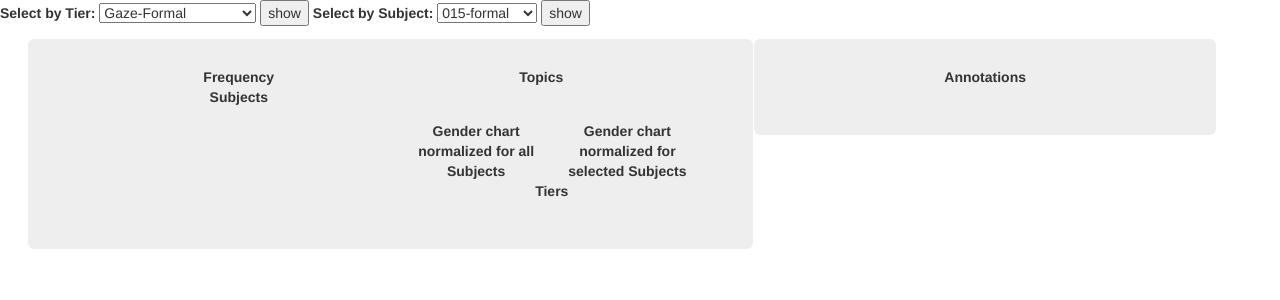
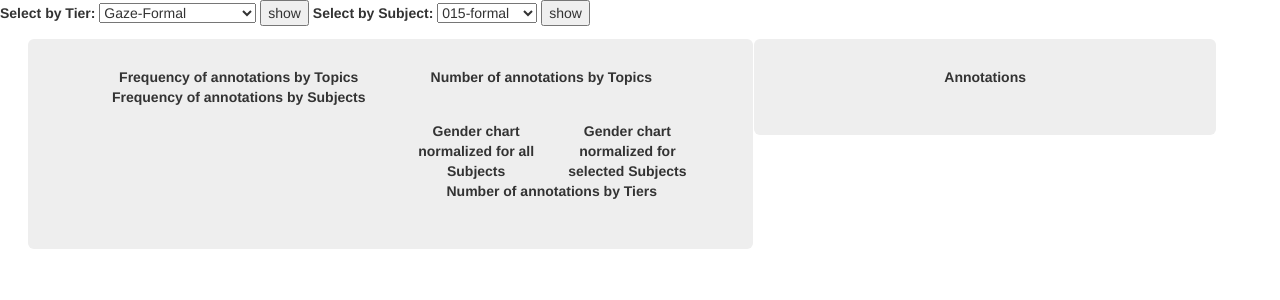
Before and after one commit to EmiTrif/thesisV2, a Node server app: page / in a window 1280 px wide. Shown: the top 300 px of the page. Run offline with Node 20, Linux system fonts and the light colour scheme; some libraries are stand-ins or nearby versions.

Commit message:
changed chart lables

```diff
--- a/views/index.ejs
+++ b/views/index.ejs
@@ -79,7 +79,7 @@
 
 			<div id="timeChart" class="col-sm-12 col-md-6">
 				<div id="topicSelection">
-    			<strong>Frequency</strong>
+    			<strong>Frequency of annotations by Topics</strong>
    				<a class="reset" href="javascript:timeChart.filterAll();dc.redrawAll();" style="display: none;">reset</a>
    				<div class="clearfix"></div>
 				</div>
@@ -88,7 +88,7 @@
 
 			<div id="topicChart" class="col-sm-12 col-md-6">
 				<div id="topicSelection">
-    			<strong>Topics</strong>
+    			<strong>Number of annotations by Topics</strong>
    				<a class="reset" href="javascript:topicChart.filterAll();dc.redrawAll();" style="display: none;">reset</a>
    				<div class="clearfix"></div>
 				</div>
@@ -96,7 +96,7 @@
 
 			<div id="subjChart" class="col-sm-12 col-md-6">
 				<div id="subjSelection">
-    			<strong>Subjects</strong>
+    			<strong>Frequency of annotations by Subjects</strong>
    				<a class="reset" href="javascript:subjChart.filterAll();dc.redrawAll();" style="display: none;">reset</a>
    				<div class="clearfix"></div>
 				</div>
@@ -122,7 +122,7 @@
 
 				<div id="tierChart" class="col-sm-12 col-md-12">
 					<div id="tierSelection">
-    				<strong>Tiers</strong>
+    				<strong>Number of annotations by Tiers</strong>
    					<a class="reset" href="javascript:tierChart.filterAll();dc.redrawAll();" style="display: none;">reset</a>
    					<div class="clearfix"></div>
 					</div>
```
